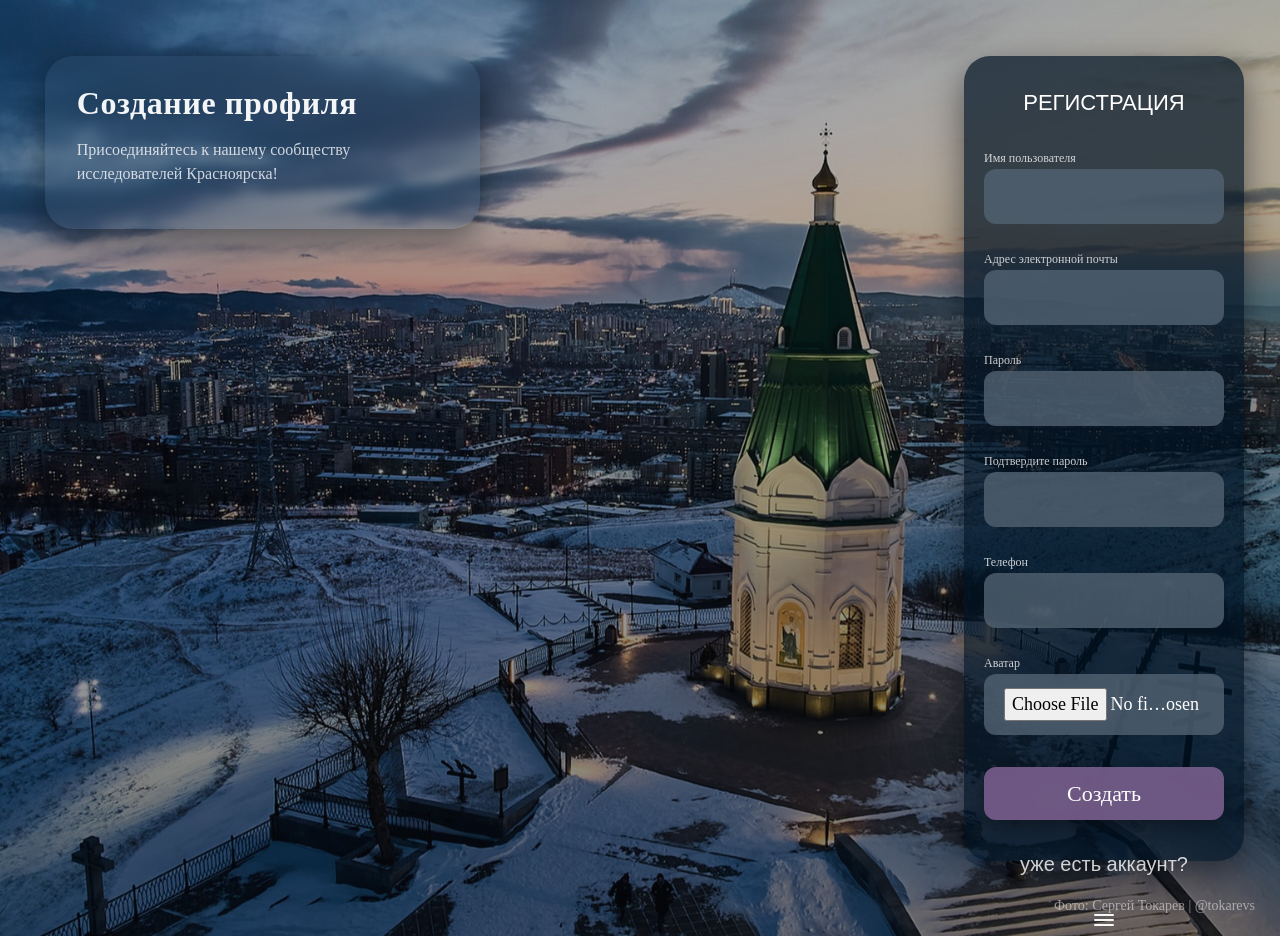
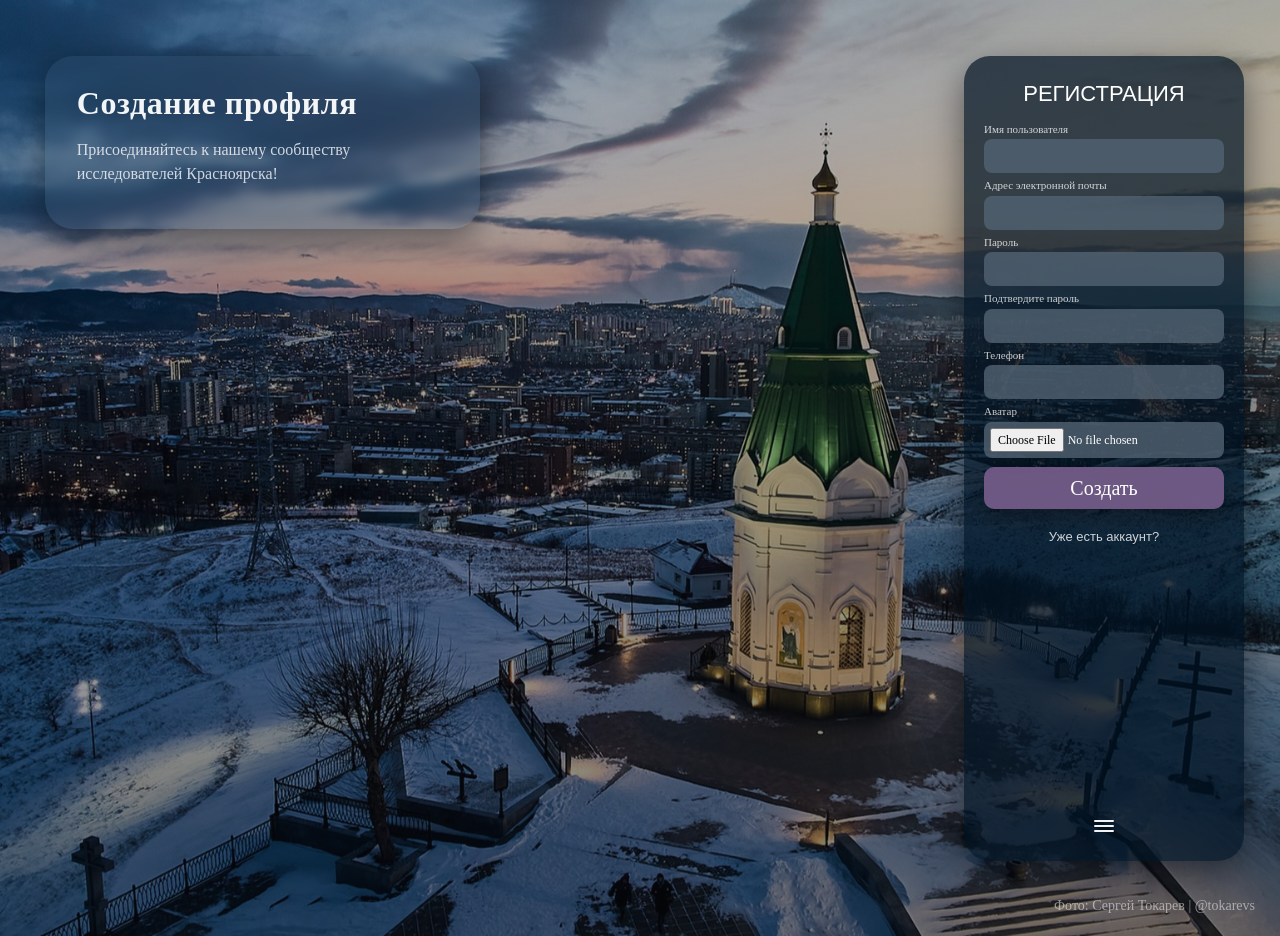
Before and after one commit to ev0-0ve/ProjectTourism, a Django app: page /user/register/ in a window 1280 px wide. Run offline with Django 5.2, Linux system fonts and the light colour scheme.

```diff
--- a/Tourism/Tourism/urls.py
+++ b/Tourism/Tourism/urls.py
@@ -1,19 +1,3 @@
-"""
-URL configuration for Tourism project.
-
-The `urlpatterns` list routes URLs to views. For more information please see:
-    https://docs.djangoproject.com/en/6.0/topics/http/urls/
-Examples:
-Function views
-    1. Add an import:  from my_app import views
-    2. Add a URL to urlpatterns:  path('', views.home, name='home')
-Class-based views
-    1. Add an import:  from other_app.views import Home
-    2. Add a URL to urlpatterns:  path('', Home.as_view(), name='home')
-Including another URLconf
-    1. Import the include() function: from django.urls import include, path
-    2. Add a URL to urlpatterns:  path('blog/', include('blog.urls'))
-"""
 from django.contrib import admin
 from django.urls import path, include
 
--- a/Tourism/main/static/main/css/main.css
+++ b/Tourism/main/static/main/css/main.css
@@ -148,11 +148,11 @@ body {
   max-height: 820px;
   background: rgba(0, 19, 36, 0.7);
   border-radius: 26px;
-  padding: 24px 20px;
+  padding: 15px 20px;
   display: flex;
   flex-direction: column;
   align-items: center;
-  gap: 18px;
+  gap: 10px;
   z-index: 5;
   transition: width .35s ease, right .35s ease, transform .35s ease;
   box-shadow: 0 12px 34px rgba(3, 6, 12, 0.5);
@@ -241,7 +241,7 @@ body {
   width: 100%;
   margin: 10px 0;
   text-align: center;
-  display: flex;         /* Добавляем флекс, чтобы центрировать форму */
+  display: flex;
   flex-direction: column;
   align-items: center;
 }
@@ -251,22 +251,31 @@ body {
   font-weight: 400;
   font-size: 24px;
   color: white;
-  margin-bottom: 20px;
+  margin-bottom: 10px; /* Сильно уменьшили отступ снизу */
 }
 
 .auth-block form input {
   width: 100%;
-  background: rgba(82, 98, 114, 0.8); /* Тот самый серо-синий цвет из макета */
+  background: rgba(82, 98, 114, 0.8);
   border: none;
-  border-radius: 12px; /* Более мягкое скругление как на фото */
-  padding: 14px 20px;
+  border-radius: 8px;
+  padding: 8px 12px;
   color: white;
   font-family: inherit;
-  font-size: 18px;
+  font-size: 14px;
   text-align: center;
-  margin-bottom: 12px;
+  margin-bottom: 0;
   outline: none;
+  height: 34px;
   transition: background 0.3s ease;
+}
+
+/* Исключение для поля загрузки Аватара, чтобы оно не ломалось */
+.auth-block form input[type="file"] {
+  padding: 6px;
+  font-size: 12px;
+  height: auto;
+  text-align: left;
 }
 
 .auth-block form input::placeholder {
@@ -277,17 +286,17 @@ body {
   background: rgba(92, 108, 124, 1);
 }
 
-/* Кнопка "Создать" / "Войти" */
+/* КНОПКА ОТПРАВКИ */
 .auth-block form button {
-  background: #6D6A85; /* Фиолетовый оттенок из макета */
-  border-radius: 12px;
+  background: #6D6A85;
+  border-radius: 10px;
   color: white;
-  padding: 10px 45px; /* Сделал её шире, как на кнопке "Создать" */
-  font-size: 22px;
+  padding: 4px 20px;
+  font-size: 20px;
   font-family: inherit;
   border: none;
   cursor: pointer;
-  margin: 15px auto 8px auto;
+  margin: 15px auto 6px auto;
   display: inline-block;
   transition: transform 0.2s ease, background 0.2s ease;
 }
@@ -305,7 +314,7 @@ body {
   color: white;
   text-decoration: none;
   opacity: 0.8;
-  margin-top: 5px;
+  margin-top: 2px;
 }
 
 .auth-link:hover {
@@ -323,7 +332,7 @@ body {
 }
 
 .profile-info-side {
-  flex: 0 0 350px; /* Фиксированная ширина левой части */
+  flex: 0 0 350px;
   background: var(--glass-bg);
   backdrop-filter: blur(10px);
   padding: 30px;
@@ -353,7 +362,7 @@ body {
 }
 
 .profile-notes-side::-webkit-scrollbar-thumb {
-    background: rgba(120, 95, 140, 0.5); /* Цвет в тон твоему дизайну */
+    background: rgba(120, 95, 140, 0.5);
     border-radius: 10px;
 }
 
@@ -654,7 +663,7 @@ body {
     padding-bottom: 5px;
 }
 
-/* Кнопка "Добавить заметку" как на скрине */
+/* Кнопка "Добавить заметку" */
 .add-note-trigger-wrapper {
     margin-bottom: 30px;
 }
--- a/Tourism/users/templates/users/login.html
+++ b/Tourism/users/templates/users/login.html
@@ -17,6 +17,6 @@
         <input type="password" name="password" placeholder="Пароль" class="btn-large" style="min-width: 100%; font-size: 16px; padding: 8px;">
 
         <button type="submit" class="btn-large" style="background: rgba(120, 95, 140, 0.9); margin-top: 10px;">Войти</button>
-        <a href="{% url 'register' %}" class="auth-link">зарегистрироваться</a>
+        <a href="{% url 'register' %}" class="auth-link" style="width: 100%; text-align: center; margin-top: 2px; font-size: 13px;">Еще нет аккаунта?</a>
     </form>
 {% endblock %}
--- a/Tourism/users/templates/users/register.html
+++ b/Tourism/users/templates/users/register.html
@@ -10,21 +10,21 @@
 {% endblock %}
 
 {% block auth_content %}
-    <h2 class="auth-title" style="font-size: 22px;">РЕГИСТРАЦИЯ</h2>
-    <form method="post" enctype="multipart/form-data" class="nav" style="gap: 10px; align-items: flex-start;">
+    <h2 class="auth-title" style="font-size: 22px; margin-bottom: 5px;">РЕГИСТРАЦИЯ</h2>
+    <form method="post" enctype="multipart/form-data" class="nav" style="gap: 4px; align-items: flex-start; width: 100%;">
         {% csrf_token %}
 
         {% for field in form %}
             <div style="width: 100%; text-align: left;">
-                <label style="font-size: 12px; color: var(--muted);">{{ field.label }}</label>
+                <label style="font-size: 11px; color: var(--muted); margin-bottom: 2px; display: block;">{{ field.label }}</label>
                 {{ field }}
                 {% if field.errors %}
-                    <div style="color: #ff6b6b; font-size: 10px;">{{ field.errors }}</div>
+                    <div style="color: #ff6b6b; font-size: 10px; line-height: 1; margin-top: 2px;">{{ field.errors }}</div>
                 {% endif %}
             </div>
         {% endfor %}
 
-        <button type="submit" class="btn-large" style="background: rgba(120, 95, 140, 0.9); width: 100%; margin-top: 10px;">Создать</button>
-        <a href="{% url 'login' %}" class="auth-link" style="width: 100%; text-align: center;">уже есть аккаунт?</a>
+        <button type="submit" class="btn-large" style="background: rgba(120, 95, 140, 0.9); width: 100%; margin-top: 5px; padding: 6px;">Создать</button>
+        <a href="{% url 'login' %}" class="auth-link" style="width: 100%; text-align: center; margin-top: 2px; font-size: 13px;">Уже есть аккаунт?</a>
     </form>
 {% endblock %}
--- a/Tourism/users/views.py
+++ b/Tourism/users/views.py
@@ -7,11 +7,11 @@ def register(request):
     if request.method == 'POST':
         form = UserRegisterForm(request.POST, request.FILES)
         if form.is_valid():
-            # 1. Сохраняем пользователя
+            # 1 Сохраняем пользователя
             user = form.save(commit=False)
             user.set_password(form.cleaned_data['password'])
             user.save()
-            # 2. Создаем профиль и привязываем к пользователю
+            # 2 Создаем профиль и привязываем к пользователю
             Profile.objects.create(
                 user=user,
                 phone=form.cleaned_data['phone'],
```
Also changed, not shown: Tourism/users/models.py (+9 -1 lines), Tourism/users/templates/users/profile.html (+13 -8 lines), Tourism/db.sqlite3, Tourism/media/avatars/291bcc8167c5771611b2d53e06e1eba0.jpg (added), Tourism/media/avatars/291bcc8167c5771611b2d53e06e1eba0_4daJk3p.jpg (added), Tourism/media/avatars/291bcc8167c5771611b2d53e06e1eba0_IGI6TIb.jpg (added), Tourism/media/notes/torgash.jpg (added), Tourism/media/notes/torgash_nRswjam.jpg (added), Tourism/users/migrations/0001_initial.py, Tourism/users/migrations/0002_alter_note_options_alter_profile_options.py (added).
